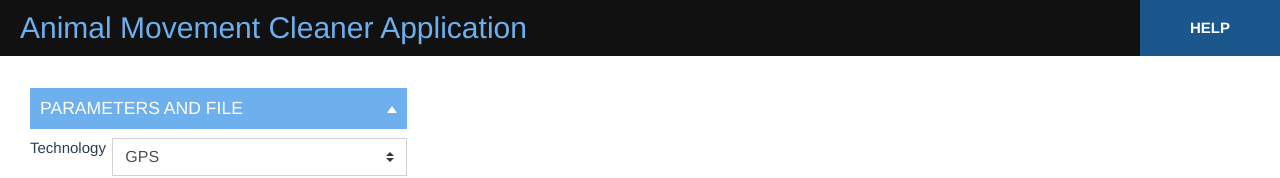
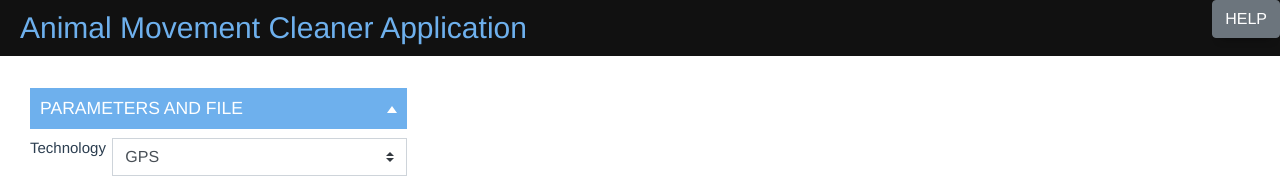
Before and after one commit to AJambon/Animal-Movement-Cleaner-Application, a Vue app in the folder Front/stage_front/: page / in a window 1280 px wide. Shown: the top 178 px of the page. Built offline with nearby package versions, Linux system fonts and the light colour scheme; what vue-cesium, vue-resource would draw is missing.

Commit message:
modal for help

```diff
--- a/Front/stage_front/src/components/Visualization/visualization.vue
+++ b/Front/stage_front/src/components/Visualization/visualization.vue
@@ -1,9 +1,26 @@
 <template>
   <header>
     <h1>Animal Movement Cleaner Application</h1>
-    <a href="#">
+    <div>
+      <b-button id="show-btn" @click="$bvModal.show('bv-modal-example')">HELP</b-button>
+
+      <b-modal id="bv-modal-example" hide-footer>
+        <template v-slot:modal-title>
+          Help
+        </template>
+        <div class="d-block text-center">
+          <h3>Here are several information about what can be done with Animal Movement Application</h3>
+        </div>
+        <b-button class="mt-3" block @click="$bvModal.hide('bv-modal-example')">Close</b-button>
+      </b-modal>
+      <!-- <b-button v-b-modal.modal-1>HELP</b-button>
+      <b-modal id="modal-1" title="BootstrapVue">
+        <p class="my-4">Here are several information about what can be done with Animal Movement Application</p>
+      </b-modal> -->
+    </div>
+    <!-- <a href="#">
       HELP
-    </a>
+    </a> -->
   </header>
 </template>
 
```
